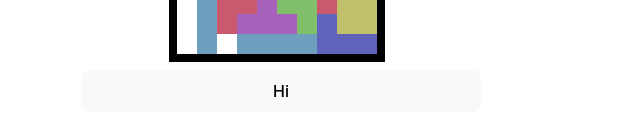
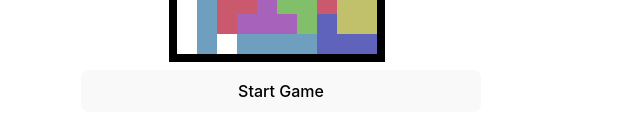
Before and after one commit to scornz/tetra-tool, a React (Vite) app: page / in a window 1280 px wide. Shown: the part 521-656 px from the top of the page, without its empty margins (359-999 px from the left). Built offline with nearby package versions, Linux system fonts and the light colour scheme.

Commit message:
Disabled debugging button after game start

```diff
--- a/src/containers/PredictGameContainer.tsx
+++ b/src/containers/PredictGameContainer.tsx
@@ -37,6 +37,7 @@ const PredictGameContainer = (
   const [holdRef, hold] = useNonnullInstanceRef<Hold>();
   const [nextRef, next] = useNonnullInstanceRef<NextQueue>();
   const [game, setGame] = useInstanceHandle(ref);
+  const [active, setActive] = useState(false);
 
   const [predictedLayout, setPredictedLayout] = useState<PossibleLayout | null>(
     null
@@ -68,7 +69,15 @@ const PredictGameContainer = (
         <NextQueueContainer ref={nextRef} />
         <PredictMovesContainer board={board} layout={predictedLayout} />
       </HStack>
-      <Button onClick={() => game?.start()}>Hi</Button>
+      <Button
+        isDisabled={active}
+        onClick={() => {
+          game?.start();
+          setActive(true);
+        }}
+      >
+        Start Game
+      </Button>
     </Stack>
   );
 };
--- a/src/utils/ref.ts
+++ b/src/utils/ref.ts
@@ -43,17 +43,11 @@ export const useNonnullInstanceRefsArray = <T>(
   length: number
 ): [React.RefObject<HandleObject<T>>[], (index: number) => T | undefined] => {
   const refs = useTypedRefsArray<T>(length);
-  console.log(refs);
 
   // Function to grab an instance from a specific ref by index.
   const grabInstanceByIndex = useCallback(
     (index: number): T | undefined => {
       const ref = refs[index]?.current;
-      console.log("trying? ", index, refs);
-      if (ref) {
-        console.log("grabbing instance", ref.grab());
-      }
-
       return ref ? ref.grab() : undefined;
     },
     [refs]
```
